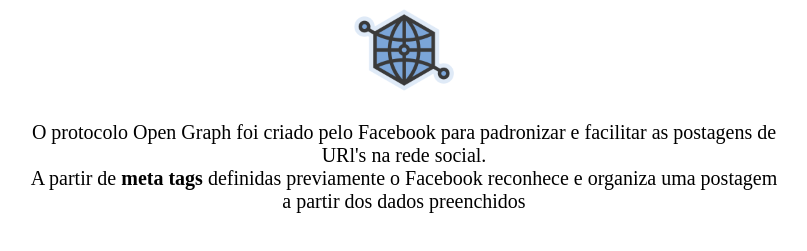
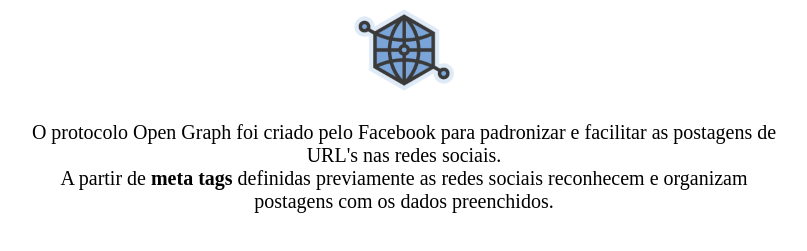
Before and after one commit to YanVictorSN/opengraph, a plain HTML site: page index.html in a window 1280 px wide. Shown: the part 87-338 px from the top of the page, without its empty margins (236-1043 px from the left). Drawn offline with Linux system fonts and the light colour scheme.

Commit message:
chore:changing p tag

```diff
--- a/index.html
+++ b/index.html
@@ -7,13 +7,13 @@
     <link href="css/style.css" rel="stylesheet">
     <meta property="og:title" content="Open Graph" />
     <meta property="og:url" content="https://yanvictorsn.github.io/opengraph/" />
-    <meta property="og:image" content="imgs/OpenGraphpost.png" />
+    <meta property="og:image" content="imgs/OpenGraph.png" />
     <meta property="og:description" content="Esse site foi feito para estudo do Protocolo Open Graph" />
     <title>Open Graph</title>
 </head>
 <body>
     <h1>Open Graph Protocol</h1>
         <img id="openghaphimg" src="imgs/OpenGraph.png" alt="Imagem do Protocoloco Open Graph: Um hexágono com diversas linhas ligando de um ponto a outro">
-            <p>O protocolo Open Graph foi criado pelo Facebook para padronizar e facilitar as postagens de URl's na rede social. <br> A partir de <strong>meta tags</strong> definidas previamente o Facebook reconhece e organiza uma postagem a partir dos dados preenchidos</p>
+            <p>O protocolo Open Graph foi criado pelo Facebook para padronizar e facilitar as postagens de URL's nas redes sociais. <br> A partir de <strong>meta tags</strong> definidas previamente as redes sociais reconhecem e organizam postagens com os dados preenchidos.</p>
 </body>
 </html>
```
